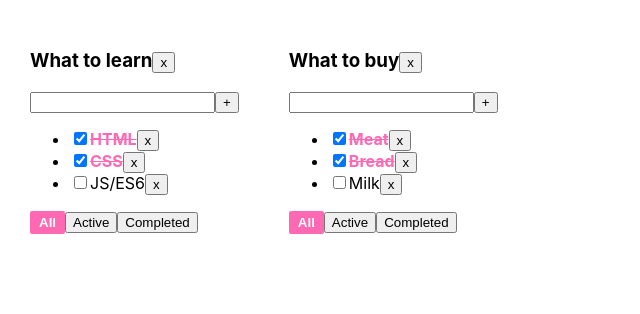
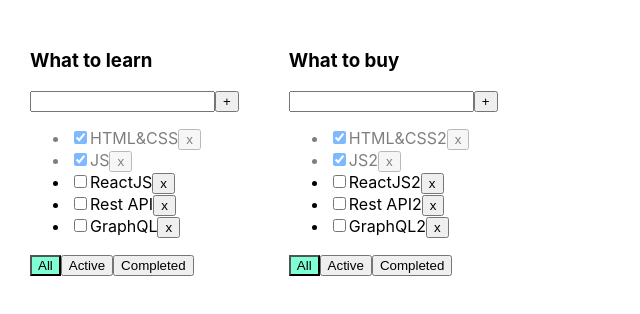
Before and after one commit to Olga841/it-incubator-todolist, a React (Create React App) app: page / in a window 1280 px wide. Shown: the top 314 px of the page, without its empty margins (0-640 px from the left). Built offline with nearby package versions, Linux system fonts and the light colour scheme.

Commit message:
rewrite Todolist (5 lesson(+1))

```diff
--- a/src/App.css
+++ b/src/App.css
@@ -7,20 +7,18 @@
   margin-right: 50px;
 }
 
-.isDone {
-  text-decoration: line-through;
-  color: hotpink;
-  font-weight: bold;
+.error {
+  border: red 1px solid;
 }
 
-.active {
-  background-color: hotpink;
-  color: white;
-  font-weight: bold;
-  border: 3px solid hotpink;
-  border-radius: 2px;
+.error-message {
+  color: red;
 }
-.error {
-  border: 3px solid hotpink;
-  outline: none;
+
+.active-filter {
+  background-color: aquamarine;
 }
+
+.is-done {
+  opacity: 0.5;
+}
--- a/src/App.tsx
+++ b/src/App.tsx
@@ -1,95 +1,97 @@
 import React, {useState} from 'react';
 import './App.css';
-import TodoList, {TaskType} from "./TodoList";
-import {v1} from "uuid";
-// CRUD => СRUD
-// GUI & CLI
-export type FilterValuesType = "all" | "active" | "completed"
-type TodolistType = {
+import {TaskType, Todolist} from './Todolist';
+import {v1} from 'uuid';
+
+export type FilterValuesType = "all" | "active" | "completed";
+type todolistsType = {
     id: string
     title: string
     filter: FilterValuesType
 }
-type TaskStateType = {
-    [todolistID: string]: Array<TaskType>
+
+type TasksType = {
+    [todolistID: string] : Array<TaskType>
 }
 
 function App() {
-    // BLL:
-    const todolistID_1: string = v1()
-    const todolistID_2: string = v1()
-    const [todolists, setTodolists] = useState<Array<TodolistType>>([
-        {id: todolistID_1, title: 'What to learn', filter: 'all'},
-        {id: todolistID_2, title: 'What to buy', filter: 'all'}
+
+    let todolistID1 = v1();
+    let todolistID2 = v1();
+
+    let [todolists, setTodolists] = useState<Array<todolistsType>>([
+        {id: todolistID1, title: 'What to learn', filter: 'all'},
+        {id: todolistID2, title: 'What to buy', filter: 'all'},
     ])
 
-    const [tasks, setTasks] = useState<TaskStateType>({
-        [todolistID_1]: [
-            {id: v1(), title: "HTML", isDone: true},
-            {id: v1(), title: "CSS", isDone: true},
-            {id: v1(), title: "JS/ES6", isDone: false},
+    let [tasks, setTasks] = useState<TasksType>({
+        [todolistID1]: [
+            {id: v1(), title: "HTML&CSS", isDone: true},
+            {id: v1(), title: "JS", isDone: true},
+            {id: v1(), title: "ReactJS", isDone: false},
+            {id: v1(), title: "Rest API", isDone: false},
+            {id: v1(), title: "GraphQL", isDone: false},
         ],
-        [todolistID_2]: [
-            {id: v1(), title: "Meat", isDone: true},
-            {id: v1(), title: "Bread", isDone: true},
-            {id: v1(), title: "Milk", isDone: false},
+        [todolistID2]: [
+            {id: v1(), title: "HTML&CSS2", isDone: true},
+            {id: v1(), title: "JS2", isDone: true},
+            {id: v1(), title: "ReactJS2", isDone: false},
+            {id: v1(), title: "Rest API2", isDone: false},
+            {id: v1(), title: "GraphQL2", isDone: false},
         ]
-    })
-    const [filter, setFilter] = useState<FilterValuesType>("all")
+    });
 
-    const removeTask = (taskID: string, todolistID: string): void => {
-        setTasks({
-            ...tasks, [todolistID]: tasks[todolistID].filter((task: TaskType) => task.id !== taskID)
-        })
+    function removeTask(id: string, todolistID: string) {
+        setTasks({...tasks, [todolistID] : tasks[todolistID].filter(t => t.id !== id)});
     }
 
-    const addTask = (title: string, todolistID: string) => {
-
-        setTasks({...tasks, [todolistID]: [{id: v1(), title, isDone: false}]})
-    }
-    const changeFilter = (filter: FilterValuesType, todolistID: string) => {
-        setTodolists(todolists.map(tl => tl.id === todolistID ? {...tl, filter} : tl))
-    }
-    const changeTaskStatus = (taskID: string, isDone: boolean, todolistID: string) => {  // 3, false
-        setTasks({...tasks, [todolistID]: tasks[todolistID].map(tl => tl.id === taskID ? {...tl, isDone} : tl)})
+    function addTask(title: string, todolistID: string) {
+        const newTask = {id: v1(), title, isDone: false}
+        setTasks({...tasks, [todolistID] : [newTask,...tasks[todolistID]]});
     }
 
-    const removeTodolist = (todolistID: string) => {
+    function changeStatus(taskId: string, isDone: boolean, todolistID: string) {
+        setTasks({...tasks, [todolistID] : tasks[todolistID].map(el => el.id === taskId? {...el, isDone} : el)})
+    }
+
+
+    function changeFilter(value: FilterValuesType, todolistID: string) {
+        setTodolists(todolists.map(tl => tl.id === todolistID? {...tl, filter:value} : tl));
+    }
+
+    function removeTodolist(todolistID: string) {
         setTodolists(todolists.filter(tl => tl.id !== todolistID))
         delete tasks[todolistID]
     }
 
-    // UI:
-    const todolistsForRender = todolists.map(tl => {
-            let tasksForRender;
-            switch (tl.filter) {
-                case "completed":
-                    tasksForRender = tasks[tl.id].filter(t => t.isDone === true)
-                    break
-                case "active":
-                    tasksForRender = tasks[tl.id].filter(t => t.isDone === false)
-                    break
-                default:
-                    tasksForRender = tasks[tl.id]
-            }
-
-            return (<TodoList
-                id={tl.id}
-                title={tl.title}
-                filter={tl.filter}
-                tasks={tasksForRender}
-                addTask={addTask}
-                removeTask={removeTask}
-                removeTodolist={removeTodolist}
-                changeFilter={changeFilter}
-                changeTaskStatus={changeTaskStatus}
-            />)
-        }
-    )
 
     return (
         <div className="App">
-            {todolistsForRender}
+            {todolists.map(el => {
+                let tasksForTodolist = tasks[el.id];
+
+                if (el.filter === "active") {
+                    tasksForTodolist = tasks[el.id].filter(t => t.isDone === false);
+                }
+                if (el.filter === "completed") {
+                    tasksForTodolist = tasks[el.id].filter(t => t.isDone === true);
+                }
+                return (
+                    <Todolist
+                        key={el.id}
+                        title={el.title}
+                        todolistID={el.id}
+                        tasks={tasksForTodolist}
+                        removeTask={removeTask}
+                        changeFilter={changeFilter}
+                        addTask={addTask}
+                        changeTaskStatus={changeStatus}
+                        filter={el.filter}
+                        removeTodolist={removeTodolist}
+                    />
+                )
+            })}
+
         </div>
     );
 }
--- a/src/TodoList.tsx
+++ b/src/TodoList.tsx
@@ -1,7 +1,5 @@
-import React, {useState, KeyboardEvent, ChangeEvent} from 'react';
-import {FilterValuesType} from "./App";
-import Task from "./Task";
-
+import React, {ChangeEvent, KeyboardEvent, useState} from 'react';
+import {FilterValuesType} from './App';
 
 export type TaskType = {
     id: string
@@ -9,99 +7,84 @@
     isDone: boolean
 }
 
-type TodoListPropsType = {
-    id: string
+type PropsType = {
+    todolistID: string
     title: string
-    tasks: TaskType[]
+    tasks: Array<TaskType>
+    removeTask: (taskId: string, todolistID: string) => void
+    changeFilter: (value: FilterValuesType, todolistID: string) => void
+    addTask: (title: string, todolistID: string) => void
+    changeTaskStatus: (taskId: string, isDone: boolean, todolistID: string) => void
     filter: FilterValuesType
-    addTask: (title: string, id: string) => void
-    removeTask: (taskID: string, id: string) => void
-    removeTodolist: (id: string) => void
-    changeFilter: (filter: FilterValuesType, id: string)=> void
-    changeTaskStatus: (taskID: string, isDone: boolean, id: string) => void
+    removeTodolist: (todolistID: string) => void
 }
 
+export function Todolist(props: PropsType) {
 
-const TodoList = (props: TodoListPropsType) => {
-    const [title, setTitle] = useState("")
-    const [error, setError] = useState<boolean>(false)
-    const errorMessageStyles = {color: "hotpink"}
-    const tasksListItems = props.tasks.length
-        ? props.tasks.map(task => {
-            const removeTask = () => props.removeTask(task.id, props.id)
-            const changeTaskStatus = (e: ChangeEvent<HTMLInputElement>) =>
-                props.changeTaskStatus(task.id, e.currentTarget.checked, props.id)
-            return (
-                /*<Task {...task}>
-                    <Author/>
-                </Task>*/
-                <li>
-                    <input
-                        onChange={changeTaskStatus}
-                        type="checkbox" checked={task.isDone}
-                    />
-                    <span className={task.isDone ? "isDone" : ""}>{task.title}</span>
-                    <button onClick={removeTask}>x</button>
-                </li>
-            )
-        })
-        : <span>Your taskList is empty</span>
+    let [title, setTitle] = useState("")
+    let [error, setError] = useState<string | null>(null)
 
-    const onClickAddTask = () => {
-        const trimmedTitle = title.trim()
-        if(trimmedTitle){
-            props.addTask(trimmedTitle, props.id)
+    const addTask = () => {
+        if (title.trim() !== "") {
+            props.addTask(title.trim(), props.todolistID);
+            setTitle("");
         } else {
-            setError(true)
-        }
-        setTitle("")
-    }
-    const onKeyDownAddTask = (e: KeyboardEvent<HTMLInputElement>) => {
-        if(e.key === "Enter" && e.ctrlKey === true){
-            onClickAddTask()
+            setError("Title is required");
         }
     }
-    const onChangeSetTitle = (e: ChangeEvent<HTMLInputElement>)=> {
-        error && setError(false)
+
+    const onChangeHandler = (e: ChangeEvent<HTMLInputElement>) => {
         setTitle(e.currentTarget.value)
     }
-    const getChangeFilterHandler = (filter: FilterValuesType) => {
-        return () => props.changeFilter(filter, props.id)
+
+    const onKeyPressHandler = (e: KeyboardEvent<HTMLInputElement>) => {
+        setError(null);
+        if (e.charCode === 13) {
+            addTask();
         }
-    const removetodolist = () => props.removeTodolist(props.id)
+    }
+
+    const onAllClickHandler = () => props.changeFilter("all", props.todolistID);
+    const onActiveClickHandler = () => props.changeFilter("active", props.todolistID);
+    const onCompletedClickHandler = () => props.changeFilter("completed", props.todolistID);
 
 
-    return (
+    return <div>
+        <h3>{props.title}</h3>
         <div>
-            <h3>{props.title}
-                <button onClick={removetodolist}>x</button>
-            </h3>
-            <div>
-                <input
-                    value={title}
-                    onChange={onChangeSetTitle}
-                    onKeyDown={onKeyDownAddTask}
+            <input value={title}
+                   onChange={onChangeHandler}
+                   onKeyPress={onKeyPressHandler}
                    className={error ? "error" : ""}
             />
-                <button onClick={onClickAddTask}>+</button>
-                {error && <div style={errorMessageStyles}>Title is required!</div>}
+            <button onClick={addTask}>+</button>
+            {error && <div className="error-message">{error}</div>}
         </div>
         <ul>
-                {tasksListItems}
+            {
+                props.tasks.map(t => {
+                    const onClickHandler = () => props.removeTask(t.id, props.todolistID)
+                    const onChangeHandler = (e: ChangeEvent<HTMLInputElement>) => {
+                        props.changeTaskStatus(t.id, e.currentTarget.checked, props.todolistID);
+                    }
+
+                    return <li key={t.id} className={t.isDone ? "is-done" : ""}>
+                        <input type="checkbox"
+                               onChange={onChangeHandler}
+                               checked={t.isDone}/>
+                        <span>{t.title}</span>
+                        <button onClick={onClickHandler}>x</button>
+                    </li>
+                })
+            }
         </ul>
         <div>
-                <button
-                    className={props.filter === "all" ? "active" : ""}
-                    onClick={getChangeFilterHandler("all")}>All</button>
-                <button
-                    className={props.filter === "active" ? "active" : ""}
-                    onClick={getChangeFilterHandler("active")}>Active</button>
-                <button
-                    className={props.filter === "completed" ? "active" : ""}
-                    onClick={getChangeFilterHandler("completed")}>Completed</button>
+            <button className={props.filter === 'all' ? "active-filter" : ""}
+                    onClick={onAllClickHandler}>All</button>
+            <button className={props.filter === 'active' ? "active-filter" : ""}
+                onClick={onActiveClickHandler}>Active</button>
+            <button className={props.filter === 'completed' ? "active-filter" : ""}
+                onClick={onCompletedClickHandler}>Completed</button>
         </div>
     </div>
-    );
-};
-
-export default TodoList;
+}
```
Also changed, not shown: 1 other file (tests, documents, lock files or other folders). Lines whose indentation alone changed are shown as unchanged.
